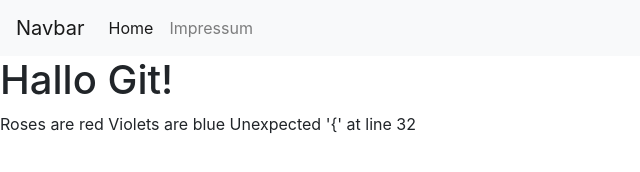
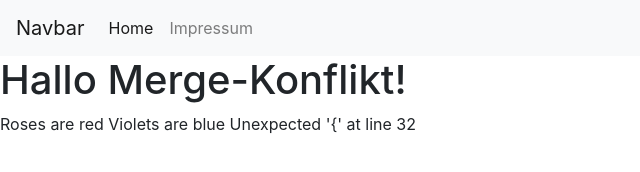
Before and after one commit to svijee/git-buch-website, a plain HTML site: page index.html in a window 1280 px wide. Shown: the whole page, without its empty margins (0-640 px from the left). Drawn offline with nearby package versions, Linux system fonts and the light colour scheme.

Commit message:
Setze Titel für Merge-Konflikt

```diff
--- a/index.html
+++ b/index.html
@@ -24,7 +24,7 @@
         </ul>
       </div>
     </nav>
-    <h1>Hallo Git!</h1>
+    <h1>Hallo Merge-Konflikt!</h1>
     <p>
         Roses are red
         Violets are blue
```
